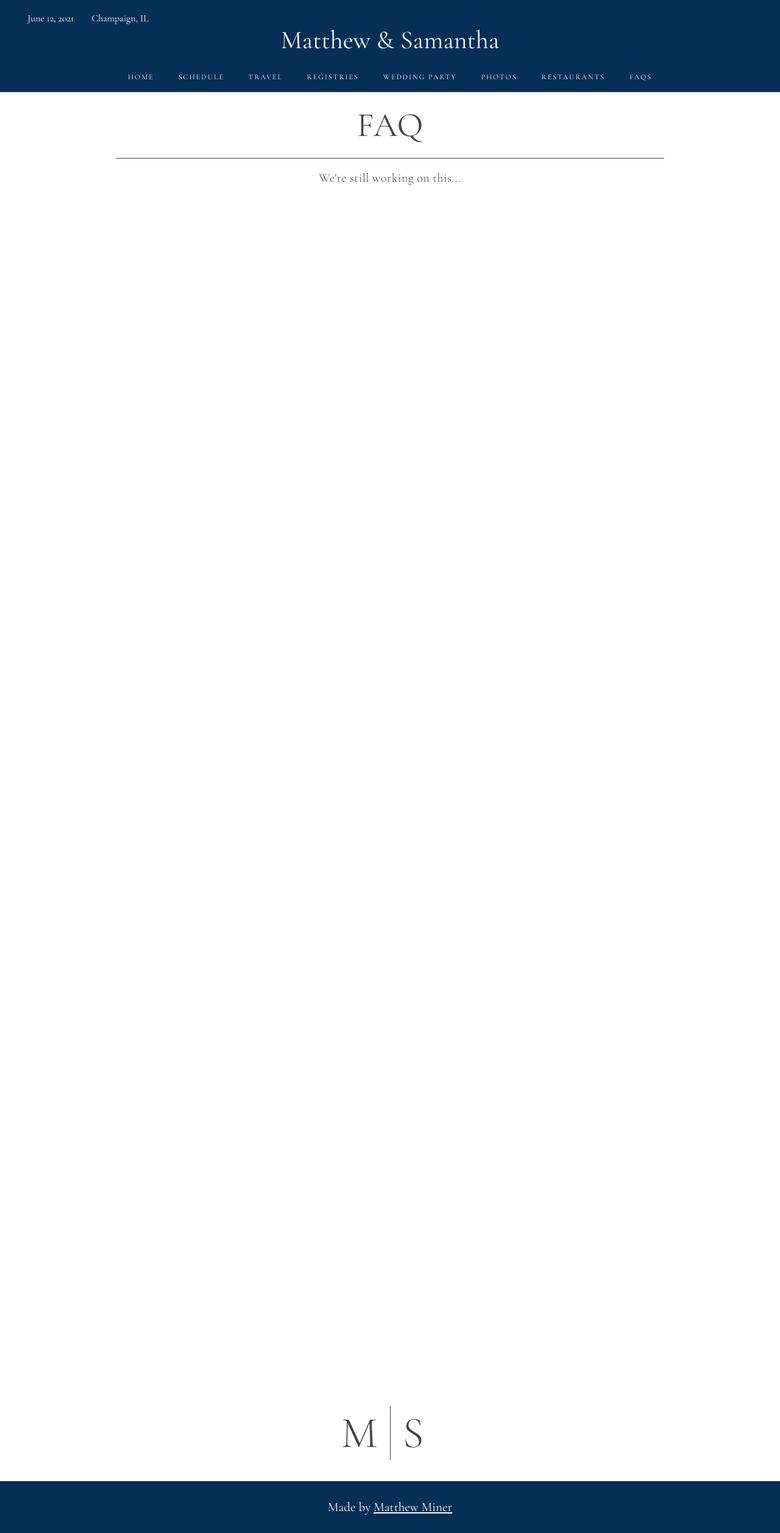
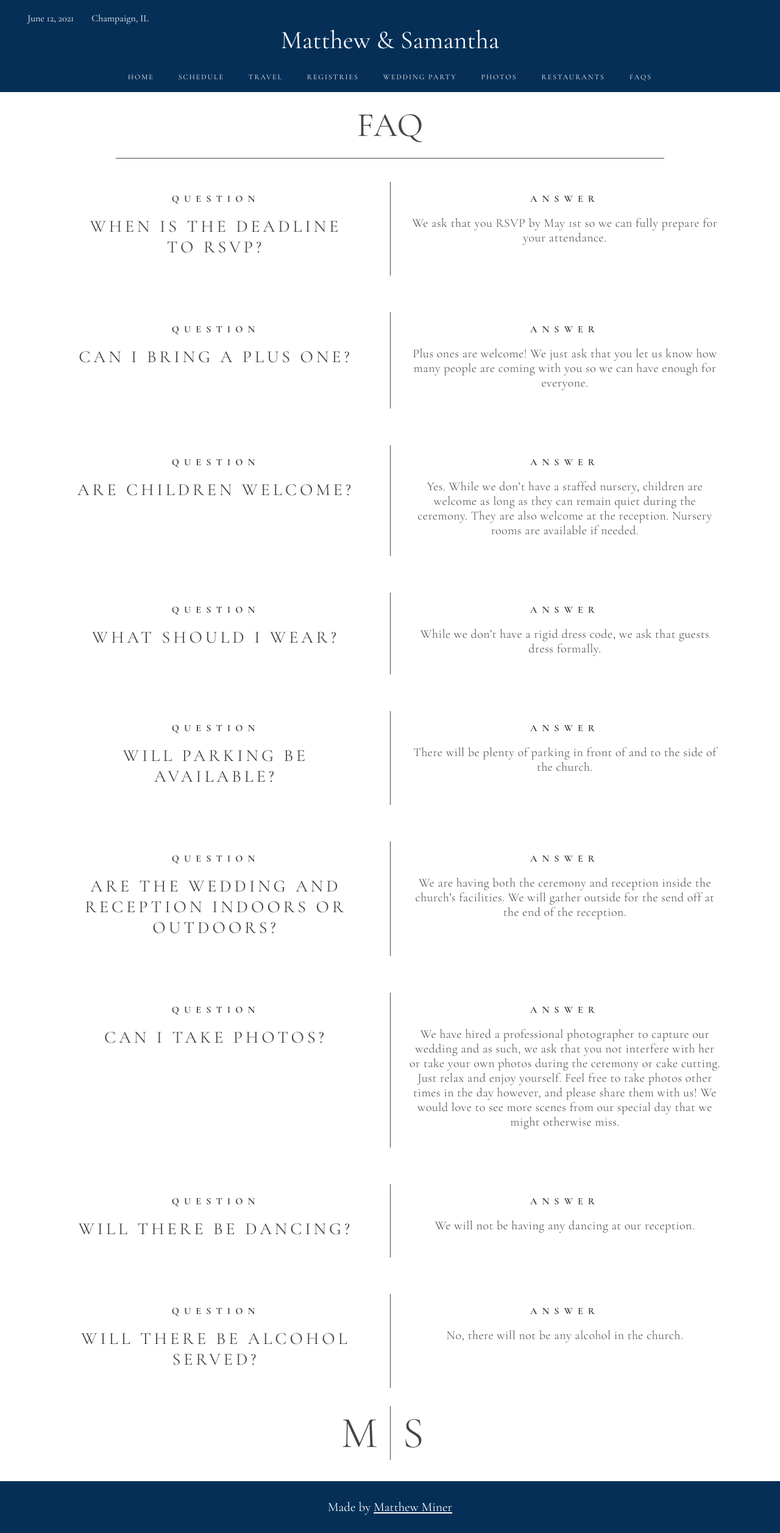
Before and after one commit to mminer237/theminers2021, a Jekyll site: the page built from _pages/faq.html, in a window 1280 px wide. Shown: the whole page at 61% size. Built offline with Jekyll 4.4.1, drawn with Linux system fonts in a browser that asks for light colours.

Commit message:
Added FAQ

```diff
--- /dev/null
+++ b/_data/faq.yml
@@ -0,0 +1,18 @@
+- q: When is the deadline to RSVP?
+  a: We ask that you RSVP by May 1st so we can fully prepare for your attendance.
+- q: Can I bring a plus one?
+  a: Plus ones are welcome! We just ask that you let us know how many people are coming with you so we can have enough for everyone.
+- q: Are children welcome?
+  a: Yes. While we don't have a staffed nursery, children are welcome as long as they can remain quiet during the ceremony. They are also welcome at the reception. Nursery rooms are available if needed.
+- q: What should I wear?
+  a: While we don't have a rigid dress code, we ask that guests dress formally.
+- q: Will parking be available?
+  a: There will be plenty of parking in front of and to the side of the church.
+- q: Are the wedding and reception indoors or outdoors?
+  a: We are having both the ceremony and reception inside the church's facilities. We will gather outside for the send off at the end of the reception.
+- q: Can I take photos?
+  a: We have hired a professional photographer to capture our wedding and as such, we ask that you not interfere with her or take your own photos during the ceremony or cake cutting. Just relax and enjoy yourself. Feel free to take photos other times in the day however, and please share them with us! We would love to see more scenes from our special day that we might otherwise miss.
+- q: Will there be dancing?
+  a: We will not be having any dancing at our reception.
+- q: Will there be alcohol served?
+  a: No, there will not be any alcohol in the church.
--- a/_pages/faq.html
+++ b/_pages/faq.html
@@ -1,5 +1,18 @@
 ---
+title: FAQ
 ---
 <h2>FAQ</h2>
 <hr>
-<p>We're still working on this...</p>
+<div class="faq">
+	{% for qa in site.data.faq %}
+	<div>
+		<div class="q">
+			<h3>Question</h3>
+			<div>{{ qa.q }}</div>
+		</div><div class="a">
+			<h3>Answer</h3>
+			{{ qa.a | markdownify }}
+		</div>
+	</div>
+	{% endfor %}
+</div>
--- a/css/style.scss
+++ b/css/style.scss
@@ -164,12 +164,12 @@ main {
 		letter-spacing: 5px;
 		text-transform: uppercase;
 	}
-	h2 {
-		font-size: 28px;
-		letter-spacing: 5px;
-		text-transform: uppercase;
-		margin: 20px;
-	}
+}
+#story h2, .faq .q>div {
+	font-size: 28px;
+	letter-spacing: 5px;
+	text-transform: uppercase;
+	margin: 20px;
 }
 
 p {
@@ -248,6 +248,34 @@ hr {
 		right: -1px;
 		height: calc(100% - 100px);
 	}
+
+	.faq {
+		> div {
+			padding: 30px 0;
+		}
+
+		.q, .a {
+			display: inline-block;
+			padding: 10px 30px;
+			width: 600px;
+			max-width: 40vw;
+		}
+
+		h3 {
+			font-weight: bold;
+		}
+
+		.q {
+			border-right: 1px solid;
+			margin: 0 -1px 0 1px;
+			vertical-align: top;
+		}
+
+		.a {
+			border-left: 1px solid $text-color;
+			vertical-align: middle;
+		}
+	}
 }
 
 @media (max-width: 699px) {
@@ -257,6 +285,10 @@ hr {
 
 	.registries .item:not(:last-child) {
 		border-bottom: 1px solid $text-color;
+	}
+
+	.faq > div {
+		margin: 20px;
 	}
 }
 
@@ -303,6 +335,10 @@ h3 {
 		font-size: 32px;
 		letter-spacing: 10px;
 	}
+}
+
+.faq h3 {
+	font-size: 16px;
 }
 
 h4, .events time {
@@ -444,6 +480,15 @@ a.button {
 	width: 230px;
 }
 
+.faq {
+
+}
+
+.q {
+	font-size: 28px;
+
+}
+
 .initials {
 	font-size: 72px;
 	font-weight: 300;
```
